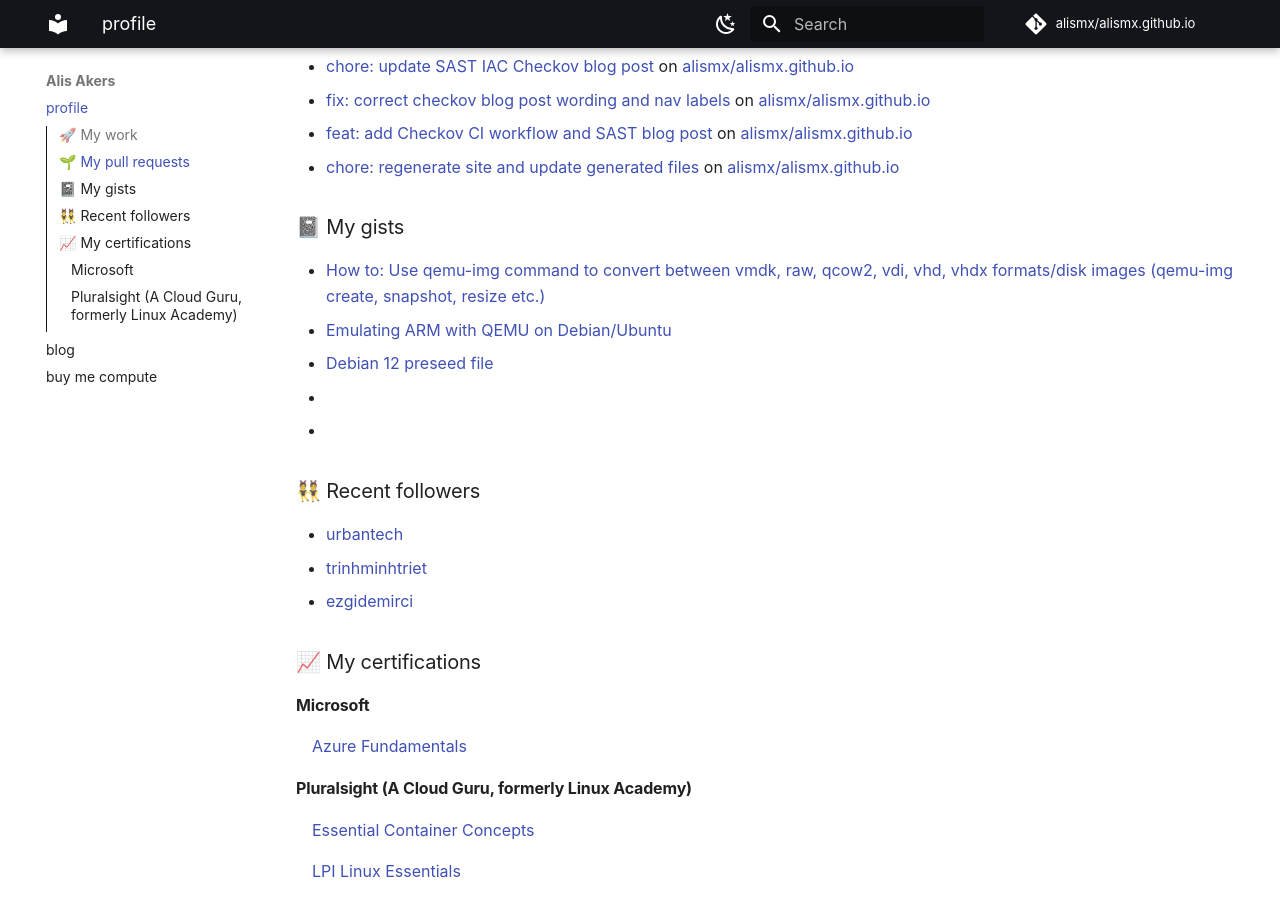
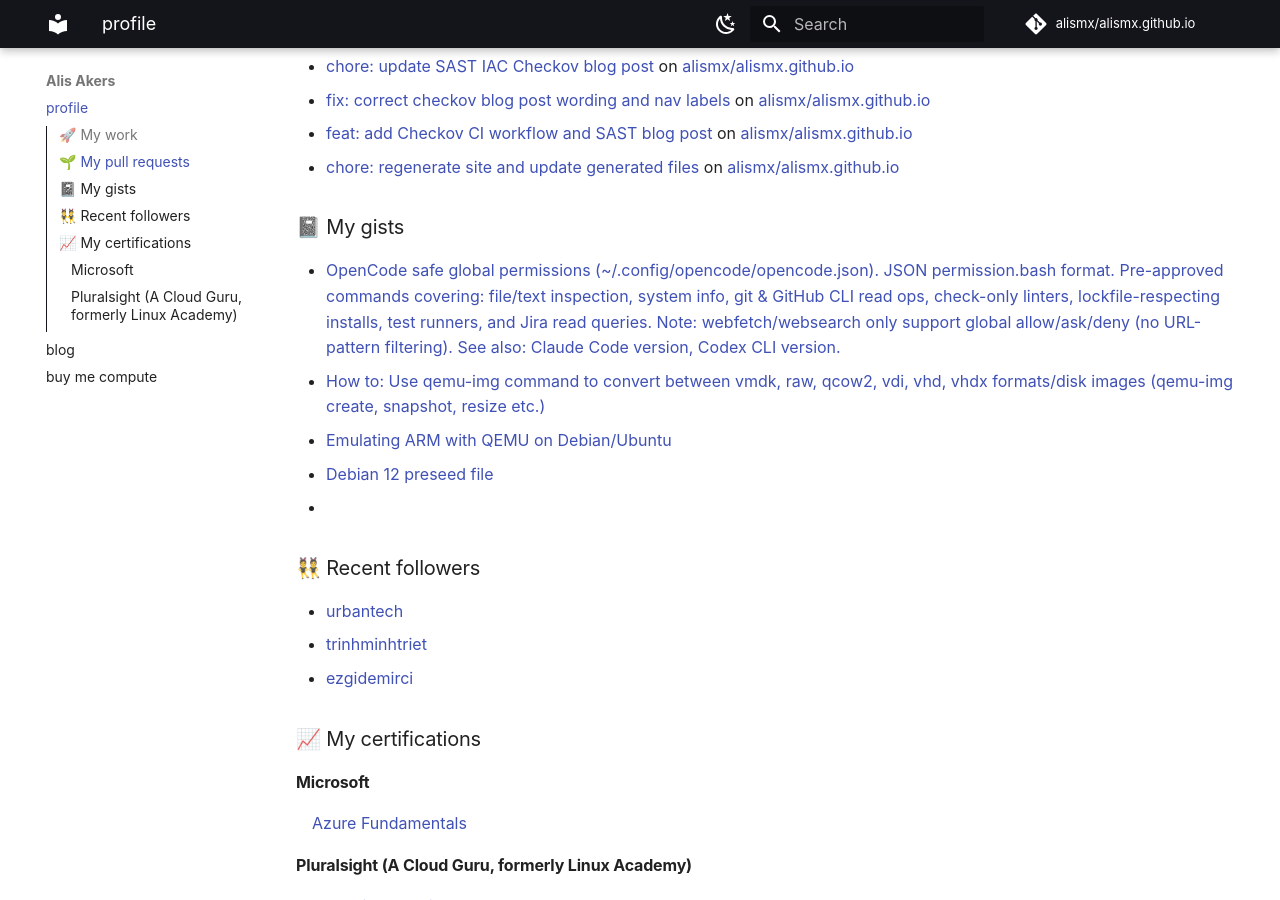
Before and after one commit to alismx/alismx.github.io, an MkDocs documentation site: the page built from docs/index.md, in a window 1280 px wide and 900 px high, scrolled down 1293 px. Built offline with MkDocs 1.6.1 and Material for MkDocs 9.7.7, drawn with Linux system fonts in a browser that asks for light colours; plug-ins that fetch from the network failed and are left out; comment, search, counter and statistics services are not loaded.

Commit message:
Update generated files

```diff
--- a/docs/index.md
+++ b/docs/index.md
@@ -41,11 +41,11 @@ I'm Alis, a DevOps engineer passionate about open-source, cloud-native technolog
 
 ### 📓 My gists
 
+- [OpenCode safe global permissions (~/.config/opencode/opencode.json). JSON permission.bash format. Pre-approved commands covering: file/text inspection, system info, git &amp; GitHub CLI read ops, check-only linters, lockfile-respecting installs, test runners, and Jira read queries. Note: webfetch/websearch only support global allow/ask/deny (no URL-pattern filtering). See also: Claude Code version, Codex CLI version.](https://gist.github.com/599e75c16c8df347dd726c7b30c1e9a2)
 - [How to: Use qemu-img command to convert between vmdk, raw, qcow2, vdi, vhd, vhdx formats/disk images (qemu-img create, snapshot, resize etc.)](https://gist.github.com/9894bbbd9640074416f258bbaf3874ec)
 - [Emulating ARM with QEMU on Debian/Ubuntu](https://gist.github.com/3107fdd62a87607d7cc7b1368d84fc52)
 - [Debian 12 preseed file](https://gist.github.com/717776684587d3467b8c3980d2cba4e3)
 - [](https://gist.github.com/eb554c67c7013b27c0e16461c3321df9)
-- [](https://gist.github.com/a8c473968f0d87c0532944017f844363)
 
 ### 👯 Recent followers
 
```
